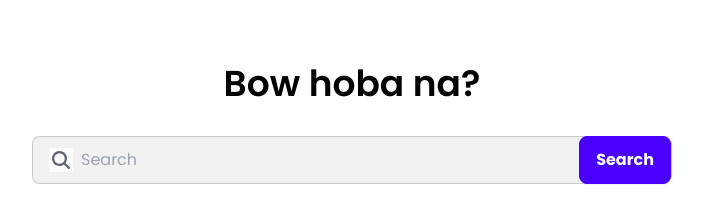
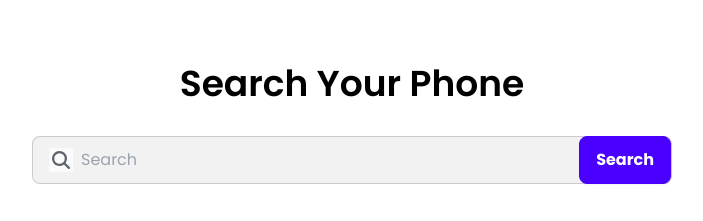
Before and after one commit to tawhid8t/Phone-hunting, a plain HTML site: page index.html in a window 1280 px wide. Shown: the whole page, without its empty margins (288-991 px from the left). Drawn offline with nearby package versions, Linux system fonts and the light colour scheme; no server answers.

Commit message:
Update index.html

```diff
--- a/index.html
+++ b/index.html
@@ -26,7 +26,7 @@
         <!-- phone search section -->
         <section class="container mx-auto">
             <div class="w-full flex flex-col items-center justify-center">
-                <h1 class="font-semibold text-4xl text-black mt-16 mb-8">Bow hoba na?</h1>
+                <h1 class="font-semibold text-4xl text-black mt-16 mb-8">Search Your Phone</h1>
                 <label class="input input-bordered flex items-center gap-2 w-full md:w-2/4 lg:w-2/4 bg-[#100F0F0D]">
                     <svg xmlns="http://www.w3.org/2000/svg" viewBox="0 0 16 16" fill="currentColor" class="w-6 h-6 opacity-70"><path fill-rule="evenodd" d="M9.965 11.026a5 5 0 1 1 1.06-1.06l2.755 2.754a.75.75 0 1 1-1.06 1.06l-2.755-2.754ZM10.5 7a3.5 3.5 0 1 1-7 0 3.5 3.5 0 0 1 7 0Z" clip-rule="evenodd" /></svg>
                     <input id="search-text" type="text" class="grow" placeholder="Search" />
```
